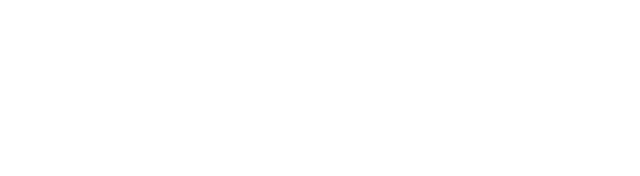
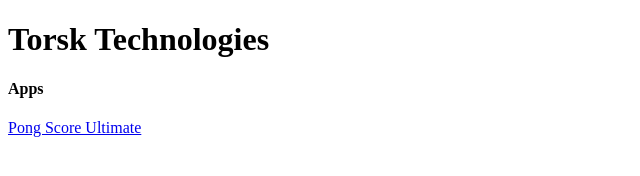
Before and after one commit to torsk-technologies/Official-Website, a plain HTML site: page index.html in a window 1280 px wide. Shown: the whole page, without its empty margins (0-640 px from the left). Drawn offline with Linux system fonts and the light colour scheme.

Commit message:
update index.html

```diff
--- a/index.html
+++ b/index.html
@@ -2,9 +2,16 @@
 <html lang="en">
 <head>
     <meta charset="UTF-8">
-    <title>Torsk Technology</title>
+    <title>Torsk Technologies</title>
 </head>
 <body>
+<div class="center">
+    <h1>Torsk Technologies</h1>
+    <h4>Apps</h4>
+    <a href="https://play.google.com/store/apps/details?id=xyz.torsktechnologies.tabletennisscore">Pong Score
+        Ultimate</a>
+</div>
+
 
 </body>
 </html>
```
